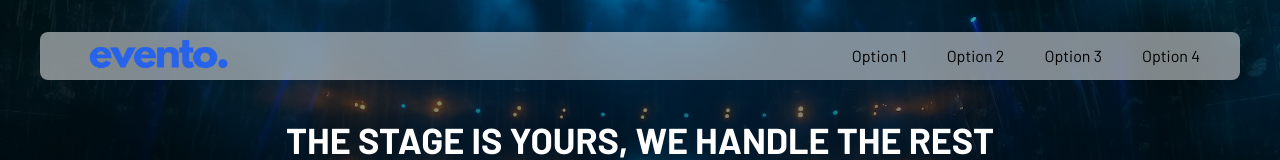
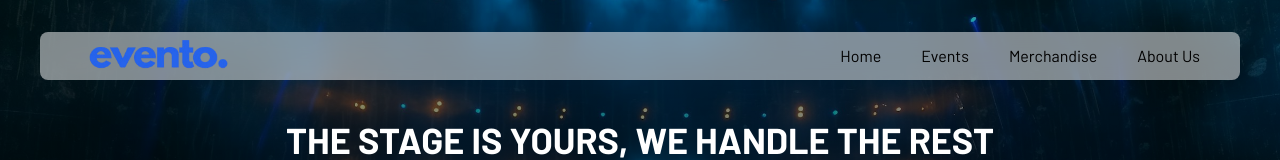
Before and after one commit to ankugargdev619/evento, a Next.js app in the folder evento/: page / in a window 1280 px wide. Shown: the top 160 px of the page. Built offline with nearby package versions, Linux system fonts and the light colour scheme.

Commit message:
fix navbar

```diff
--- a/evento/src/components/Navbar.tsx
+++ b/evento/src/components/Navbar.tsx
@@ -1,6 +1,26 @@
 "use client"
 import { useState } from "react";
 import {AnimatePresence, motion} from 'motion/react';
+import { validateHeaderName } from "http";
+
+const options = [
+    {
+        name : "Home",
+        link : "#"
+    },
+    {
+        name : "Events",
+        link : "#"
+    },
+    {
+        name : "Merchandise",
+        link : "#"
+    },
+    {
+        name : "About Us",
+        link : "#"
+    }
+]
 
 export default function Navbar(){
     const [isOpen,setOpen] = useState(false);
@@ -12,10 +32,9 @@ export default function Navbar(){
                             </div>
                             <div className="hidden md:block">
                                 <div className="flex gap-10 ">
-                                    <a href="#">Option 1</a>
-                                    <a href="#">Option 2</a>
-                                    <a href="#">Option 3</a>
-                                    <a href="#">Option 4</a>
+                                    {options.map((element,idx)=>(<a key={idx} href={element.link}>
+                                    {element.name}
+                                    </a>))}
                                 </div>
                             </div>
                             <div className="md:hidden">
@@ -93,10 +112,9 @@ export default function Navbar(){
                             exit={{height:0}}
                             transition={{duration:0.5, ease:'easeInOut'}}
                         >
-                                <a href="#">Option 1</a>
-                                <a href="#">Option 2</a>
-                                <a href="#">Option 3</a>
-                                <a href="#">Option 4</a>
+                                {options.map((element,idx)=>(<a key={idx} href={element.link}>
+                                    {element.name}
+                                    </a>))}
                         </motion.div>}
                     </AnimatePresence>
         </div>
```
